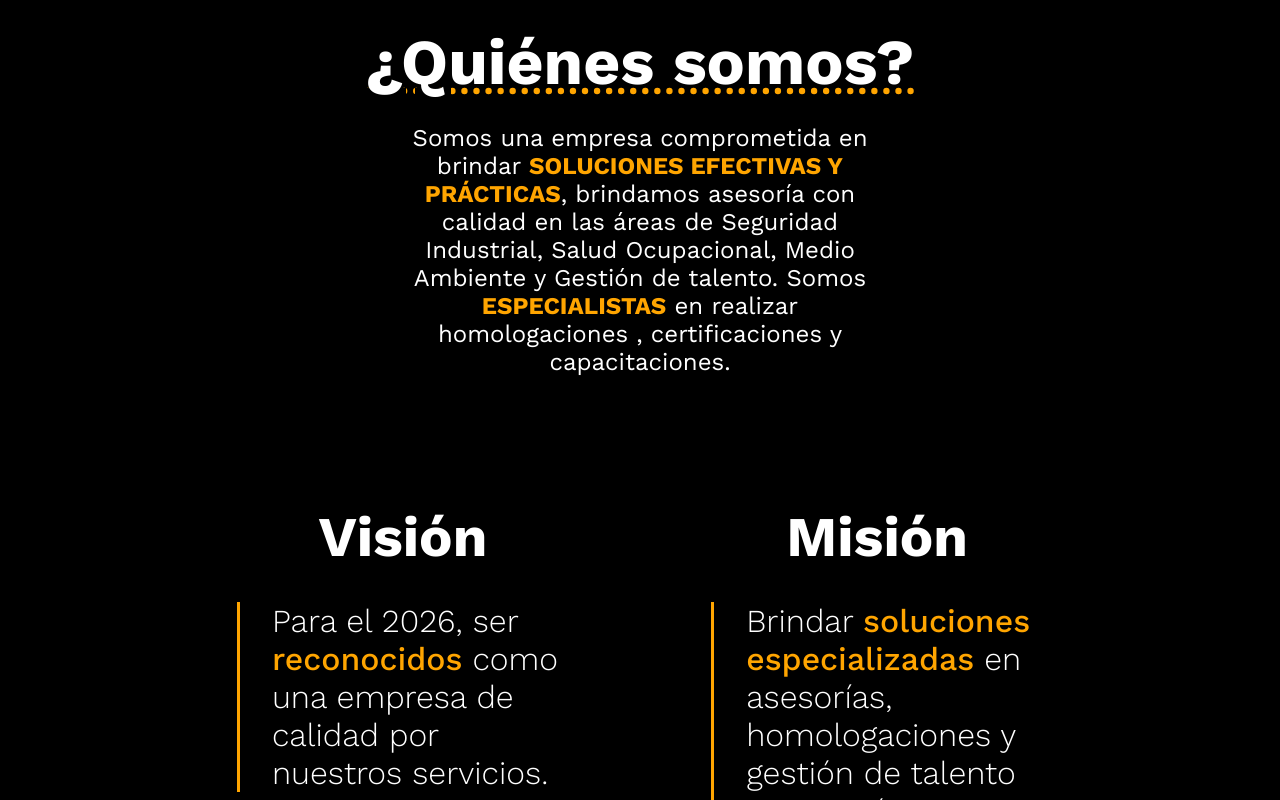
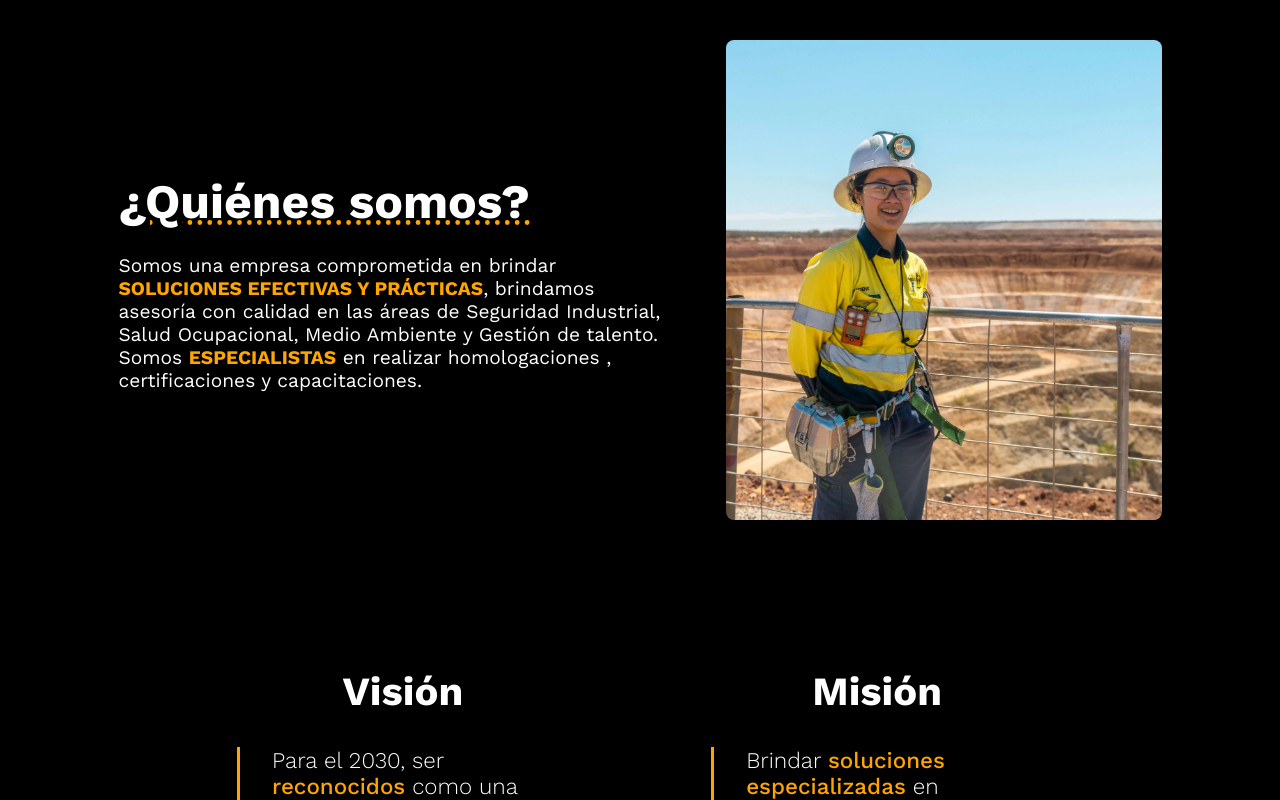
Before and after one commit to Zapallit0/SafetyProject, a React (Vite) app: page /Nosotros in a window 1280 px wide. Shown: the part 840-1640 px from the top of the page. Built offline with nearby package versions, Linux system fonts and the light colour scheme.

Commit message:
Cambios en about us page display y tamaño de letras en larger screens

```diff
--- a/src/Components/AboutUs/AboutUs1/AboutUs.css
+++ b/src/Components/AboutUs/AboutUs1/AboutUs.css
@@ -3,7 +3,6 @@
     flex-direction: column;
     background-color: black;
     height: fit-content;
-    flex-direction: column;
     align-items: center;
     text-align: center;
     padding: 2rem 0;
@@ -21,28 +20,35 @@
 .titleAboutUs1 p{
     width: fit-content;
     font-size: 1rem;
+    text-align: left;
 }
 .titleAboutUs1 p span{
     text-transform: uppercase;
     font-weight: bolder;
     color: #FFA500;
 }
-.infoAboutUs1{
-    color: white;
-    display: flex;
-    flex-direction: row;
-}
 .imgsAboutUs1{
-    display: flex;
-    flex-direction: row;
-    flex-wrap: wrap;
-    gap: 1rem;
+    width: 80%;
+    margin: 1rem 0;
 }
 .imgsAboutUs1 img{
-    width: 10rem;
-    margin-bottom: 1rem;
+    width: 100%;
+    border-radius: 0.5rem;
+    object-fit: cover;
 }
 @media screen and (min-width: 720px) {
+    .aboutUs1{
+        flex-direction: row;
+        justify-content: center;
+        align-items: center;
+        padding: 4rem 2rem;
+        gap: 3rem;
+    }
+    .titleAboutUs1{
+        width: 50%;
+        text-align: left;
+        margin: 0;
+    }
     .titleAboutUs1 h2{
         font-size: 3rem;
     }
@@ -50,25 +56,25 @@
         font-size: 1.2rem;
     }
     .imgsAboutUs1{
-        gap: 2rem;
+        width: 40%;
+        margin: 0;
     }
     .imgsAboutUs1 img{
-        width: 15rem;
+        max-height: 25rem;
     }
 }
 @media screen and (min-width:1000px){
+    .aboutUs1{
+        padding: 5rem 6rem;
+        gap: 4rem;
+    }
     .titleAboutUs1 h2{
-        font-size: 4rem;
+        font-size: 3rem;
     }
     .titleAboutUs1 p{
-        font-size: 1.5rem;
-        max-width: 40vw;
-        margin: auto;
-    }
-    .imgsAboutUs1{
-        gap: 4rem;
+        font-size: 1.2rem;
     }
     .imgsAboutUs1 img{
-        width: 20rem;
+        max-height: 30rem;
     }
 }
--- a/src/Components/AboutUs/AboutUs1/AboutUs.jsx
+++ b/src/Components/AboutUs/AboutUs1/AboutUs.jsx
@@ -1,7 +1,7 @@
 import React from 'react'
 import './AboutUs.css'
-// import Engineer from '../../../assets/AboutUsPage/Enginneer.webp'
-// import { LazyLoadImage } from 'react-lazy-load-image-component'
+import Engineer from '../../../assets/AboutUsPage/Enginneer.webp'
+import { LazyLoadImage } from 'react-lazy-load-image-component'
 function AboutUs() {
   return (
     <div className='aboutUs1'>
@@ -14,10 +14,9 @@ function AboutUs() {
                 , certificaciones y capacitaciones.
             </p>
         </div>
-        {/* <div className='imgsAboutUs1'>
-            <LazyLoadImage src={Engineer} alt="Img1" />
-            <LazyLoadImage src={Engineer} alt="Img2" />
-        </div> */}
+        <div className='imgsAboutUs1'>
+            <LazyLoadImage src={Engineer} alt="Ingeniero de seguridad" />
+        </div>
     </div>
   )
 }
--- a/src/Components/AboutUs/HeroSection/HeroSection.css
+++ b/src/Components/AboutUs/HeroSection/HeroSection.css
@@ -64,10 +64,10 @@
         padding:0 6rem;
     }
     .contentAboutUs1 h2{
-        font-size: 5rem;
+        font-size: 4rem;
     }
     .contentAboutUs1 span{
-        font-size: 1.5rem;
+        font-size: 1.2rem;
     }
     .contactNumberHeroAboutUs{
         width: 20rem;
--- a/src/Components/AboutUs/Mission&View/Mission&View.css
+++ b/src/Components/AboutUs/Mission&View/Mission&View.css
@@ -76,11 +76,11 @@
         width: 40%;
     }
     .Mission_View h3{
-        font-size: 3.5rem;
+        font-size: 2.5rem;
         margin-top: 3rem;
     }
     .paragraphsMission_View p{
-        font-size: 2rem;
+        font-size: 1.4rem;
         padding-left: 2rem;
     }
 }
--- a/src/Components/AboutUs/Mission&View/Mission&View.jsx
+++ b/src/Components/AboutUs/Mission&View/Mission&View.jsx
@@ -9,7 +9,7 @@ function MissionView() {
         <div className='paragraphsMission_View'>
             <div className='missionView'>
             <h3>Visión</h3>
-            <p>Para el 2026, ser <span>reconocidos</span> como una empresa de calidad por nuestros servicios.</p>
+            <p>Para el 2030, ser <span>reconocidos</span> como una empresa de calidad por nuestros servicios.</p>
             </div>
             <div className='missionView'>
             <h3>Misión</h3>
```
